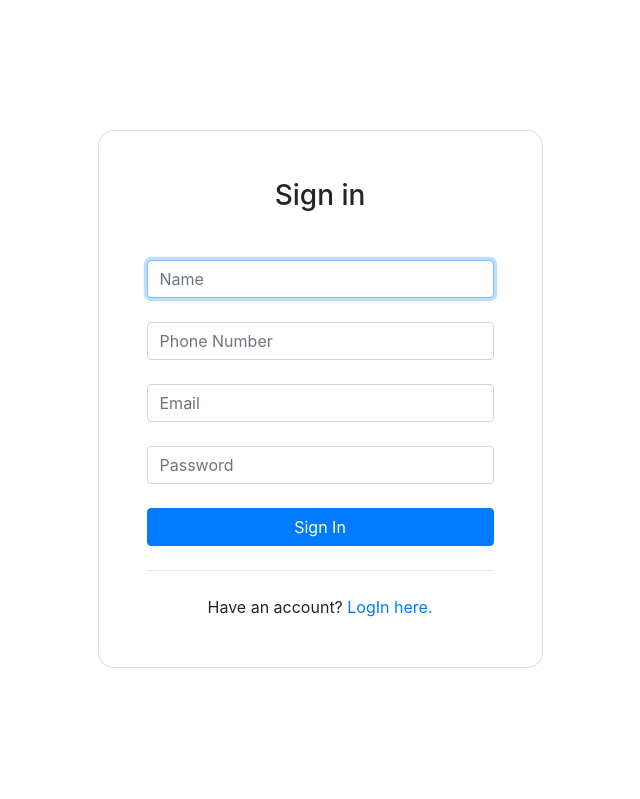
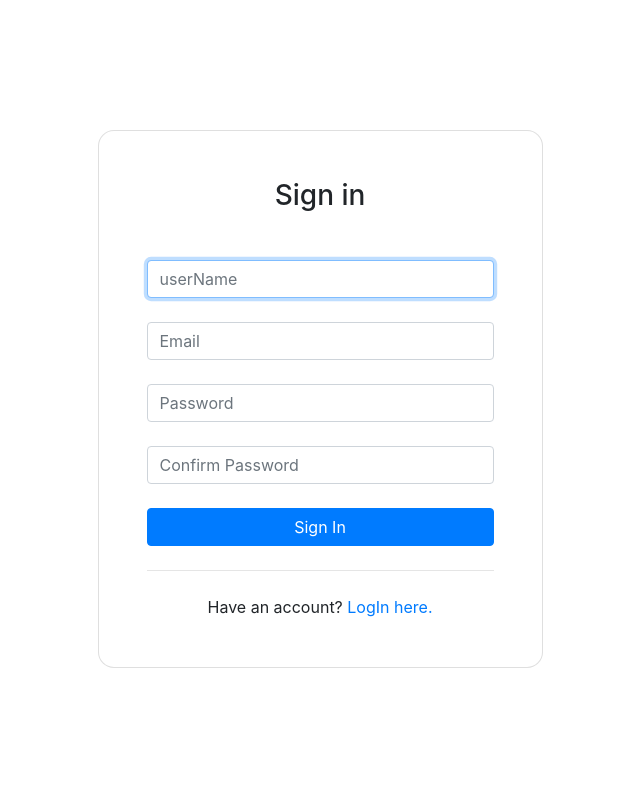
Before and after one commit to abhijith1799/MS-Engae-2022-, a Django app: page /register in a window 1280 px wide. Shown: the part 90-889 px from the top of the page, without its empty margins (320-960 px from the left). Run offline with Django 4.2, Linux system fonts and the light colour scheme; some libraries are stand-ins or nearby versions.

Commit message:
I have correctedlogics for login and register

```diff
--- a/pythonProject3/facerecognition/templates/facerecognition/login.html
+++ b/pythonProject3/facerecognition/templates/facerecognition/login.html
@@ -20,7 +20,7 @@ Login
                     <div class="card-body p-5 text-center">
                       <h3 class="mb-5">Log In</h3>
                       <div class="form-outline mb-4">
-                        <input autofocus class="form-control" type="email" name="email" placeholder="Email" >
+                        <input autofocus class="form-control" type="email" name="username" placeholder="UserName" >
                       </div>
                       <div class="form-outline mb-4">
                         <input  class="form-control" type="password" name="password" placeholder="Password">
--- a/pythonProject3/facerecognition/templates/facerecognition/register.html
+++ b/pythonProject3/facerecognition/templates/facerecognition/register.html
@@ -20,16 +20,16 @@ Register
                     <div class="card-body p-5 text-center">
                       <h3 class="mb-5">Sign in</h3>
                       <div class="form-outline mb-4">
-                        <input autofocus class="form-control" type="text" name="name" placeholder="Name" >
-                      </div>
-                      <div class="form-outline mb-4">
-                        <input autofocus class="form-control" type="number" name="phone_number" placeholder="Phone Number" >
+                        <input autofocus class="form-control" type="text" name="username" placeholder="userName" >
                       </div>
                       <div class="form-outline mb-4">
                         <input autofocus class="form-control" type="email" name="email" placeholder="Email" >
                       </div>
                       <div class="form-outline mb-4">
                         <input  class="form-control" type="password" name="password" placeholder="Password">
+                      </div>
+                      <div class="form-outline mb-4">
+                        <input  class="form-control" type="password" name="confirmation" placeholder="Confirm Password">
                       </div>
                       <button class="btn btn-primary btn-md btn-block" type="submit">Sign In</button>
                       <hr class="my-4">
--- a/pythonProject3/facerecognition/views.py
+++ b/pythonProject3/facerecognition/views.py
@@ -76,8 +76,10 @@ def register(request):
 
 def registered_students(request):
     if request.method == 'POST':
-        list = []
-        list = facerecognition.face_reco()
+        return HttpResponseRedirect(reverse("registeredStudents"))
+    #     list = []
+    #     list = facerecognition.face_reco()
+    # return render(request,"facerecognition/registeredStudents.html")
 
 
 def categories(request):
```
